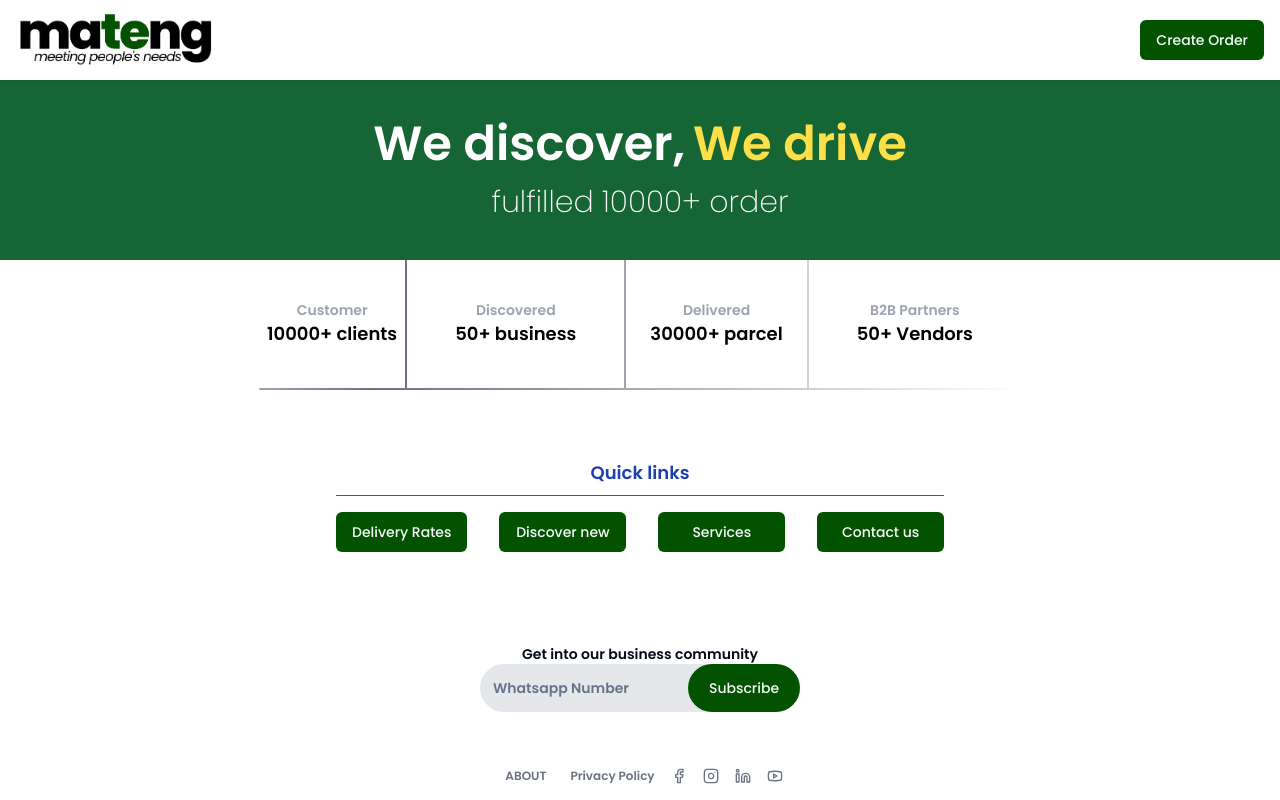
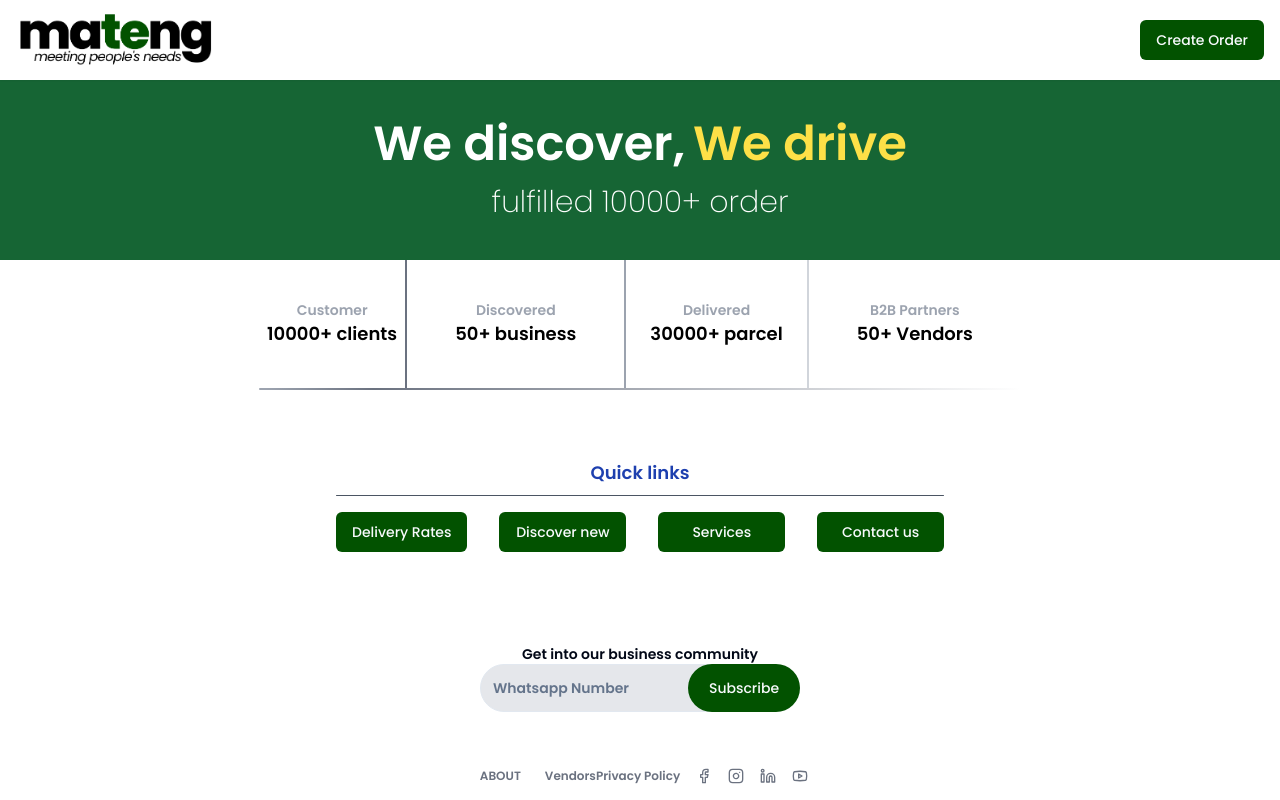
Before and after one commit to bonison01/mateng1, a Next.js app: page / in a window 1280 px wide. Built offline with nearby package versions, Linux system fonts and the light colour scheme.

Commit message:
Update footer-section.tsx

```diff
--- a/app/(marketing)/_components/footer-section.tsx
+++ b/app/(marketing)/_components/footer-section.tsx
@@ -16,6 +16,9 @@ export const Footer = ({ currentPage }: { currentPage?: string }) => {
             className="hover:underline me-4 md:me-6 md:ml-2 uppercase"
           >
             About
+          </a>
+          <a href="/Vendors" className="hover:underline">
+            Vendors
           </a>
           <a href="/privacy-policy" className="hover:underline">
             Privacy Policy
```
